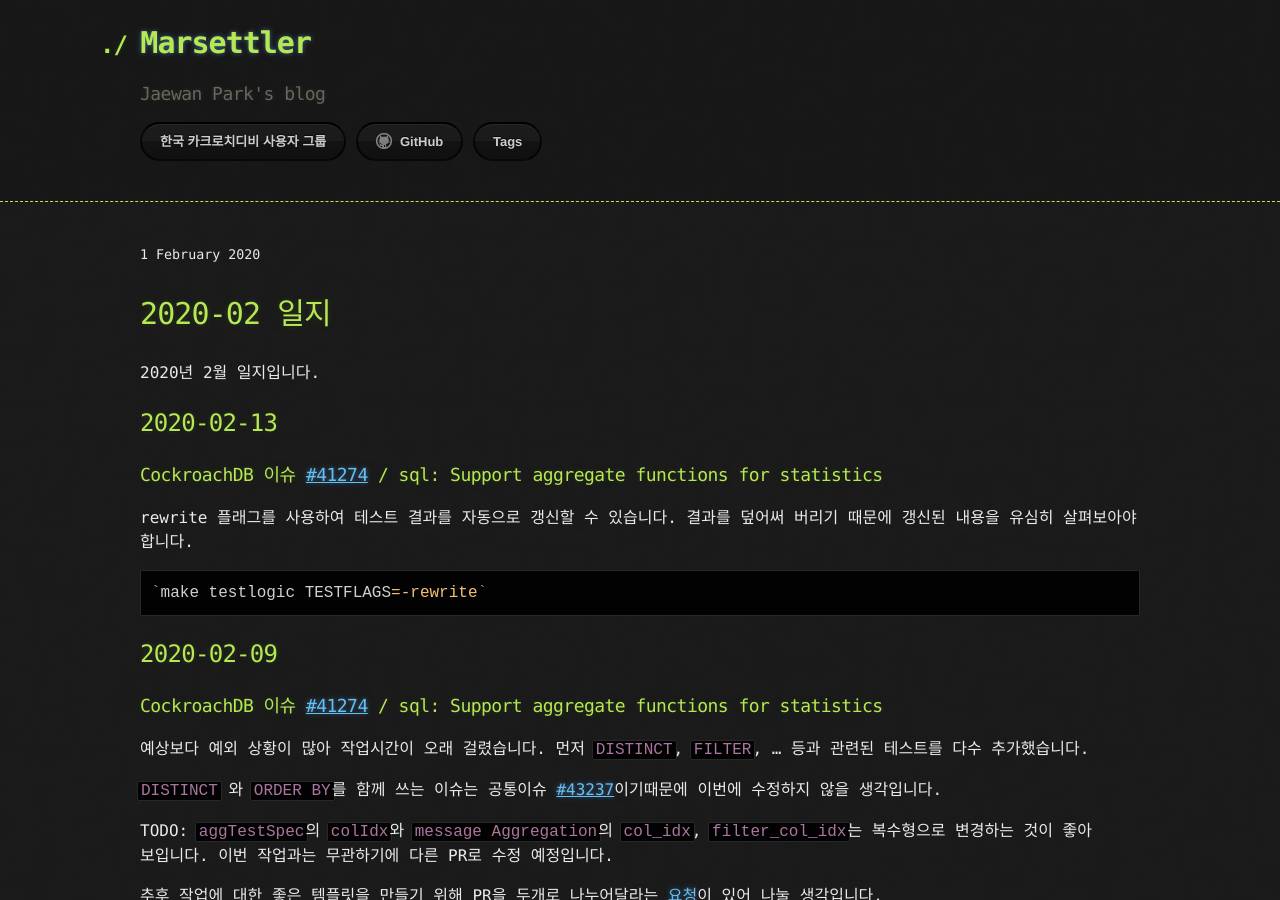
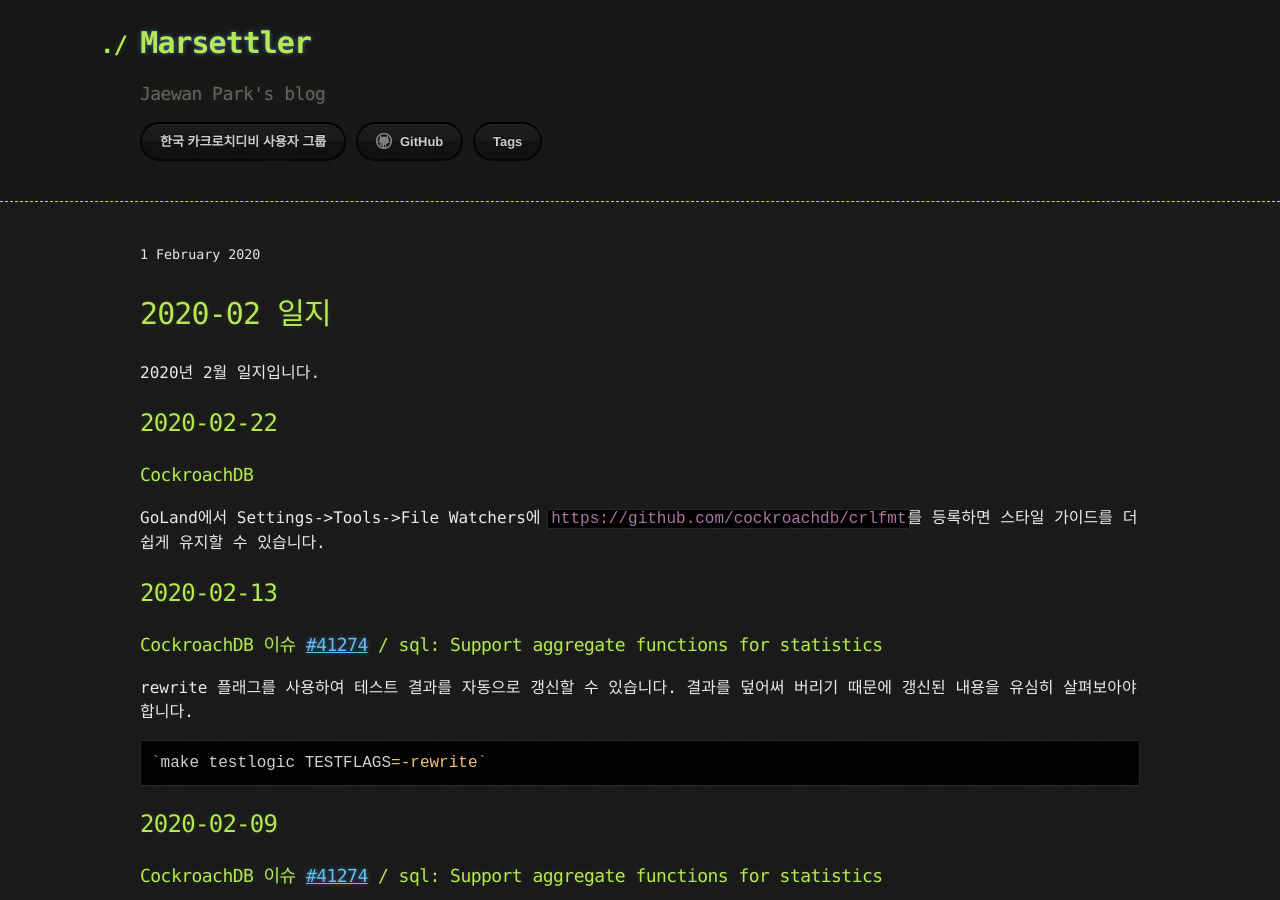
Before and after one commit to hueypark/hueypark.github.io, a Jekyll site: the page built from _posts/2020-02-01-diary-2020-02.md, in a window 1280 px wide and 900 px high. Built offline with Jekyll 4.4.1, drawn with Linux system fonts in a browser that asks for light colours; comment, search, counter and statistics services are not loaded.

Commit message:
Update: diary-2020-02

```diff
--- a/_posts/2020-02-01-diary-2020-02.md
+++ b/_posts/2020-02-01-diary-2020-02.md
@@ -8,6 +8,12 @@
 2020년 2월 일지입니다.
 
 <!--more-->
+
+## 2020-02-22
+
+### CockroachDB
+
+GoLand에서 Settings->Tools->File Watchers에 `https://github.com/cockroachdb/crlfmt`를 등록하면 스타일 가이드를 더 쉽게 유지할 수 있습니다.
 
 ## 2020-02-13
 
```
